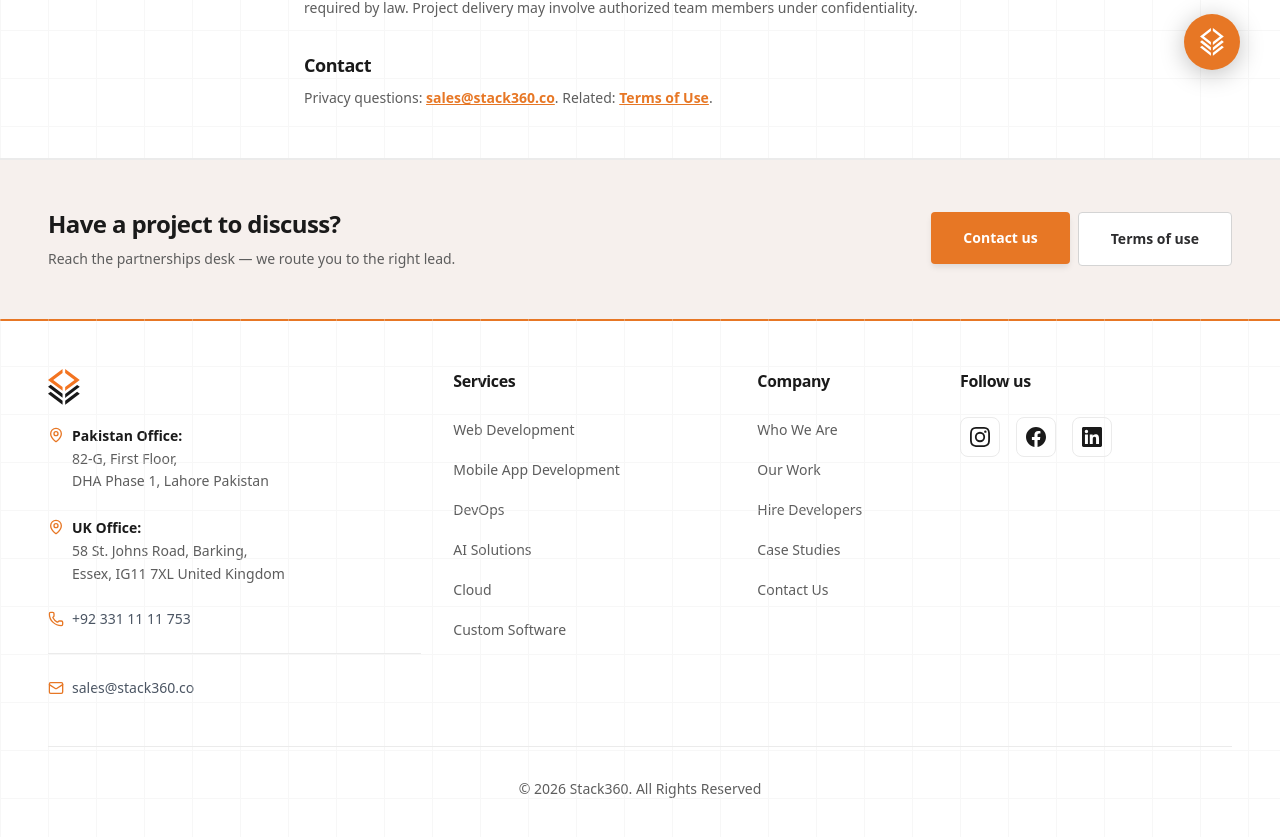
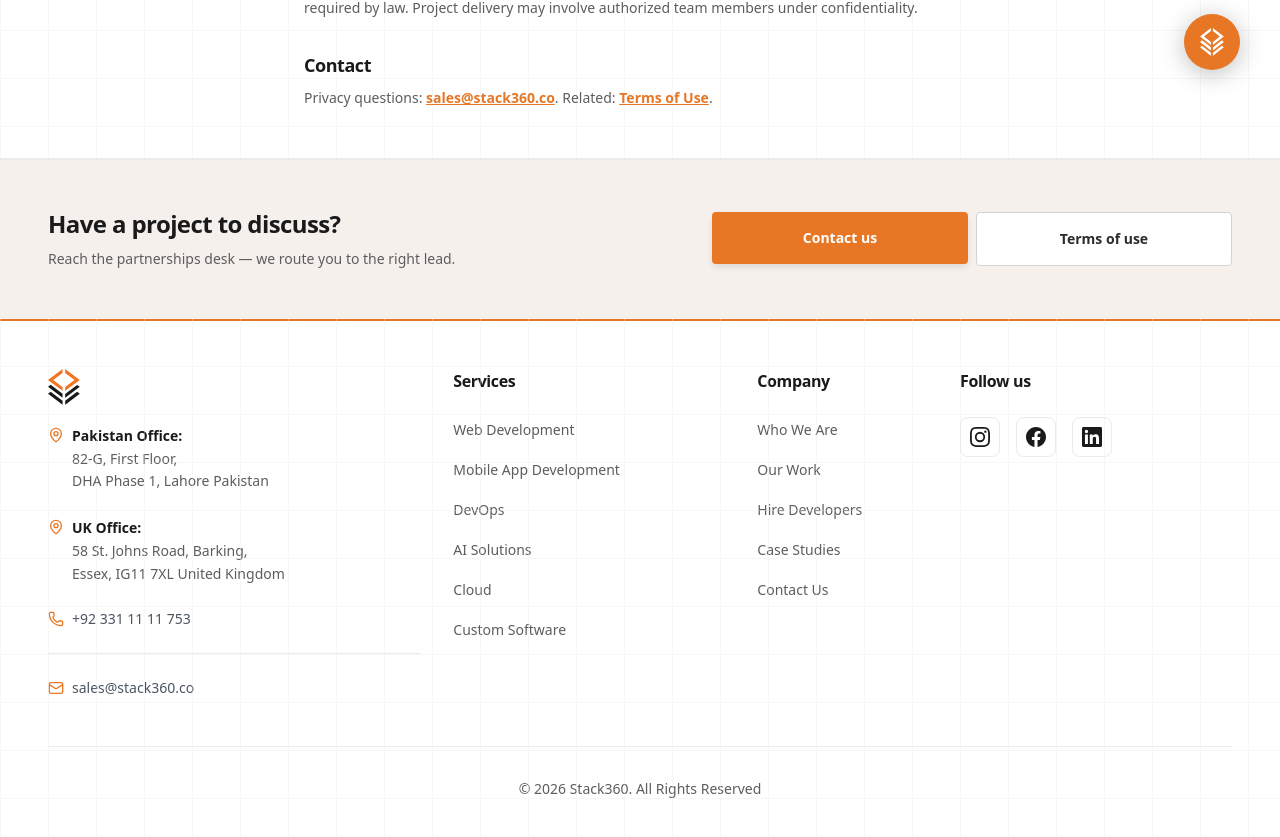
Before and after one commit to levi-dev-stack/stack360-website, a Next.js app: page /privacy in a window 1280 px wide. Shown: the part 690-1527 px from the top of the page. Built offline with nearby package versions, Linux system fonts and the light colour scheme.

Commit message:
fix: PageCTA alignment and button sizes

```diff
--- a/src/components/pages/landing/LandingCta/index.tsx
+++ /dev/null
@@ -1,37 +0,0 @@
-import Link from 'next/link';
-import { LANDING_CTA } from '@/constants/component/landing-data';
-
-export default function LandingCta() {
-  return (
-    <section className="site-section relative w-full overflow-hidden border-t border-neutral-800 bg-neutral-950 py-2xl">
-      <div
-        aria-hidden
-        className="pointer-events-none absolute -left-32 bottom-0 h-72 w-72 rounded-full bg-secondary/15 blur-[100px]"
-      />
-
-      <div className="site-container relative flex flex-col items-start justify-between gap-xl lg:flex-row lg:items-center">
-        <div className="max-w-3xl space-y-md">
-          <h2 className="text-balance text-3xl font-black tracking-tight text-neutral-50 md:text-4xl">
-            {LANDING_CTA.title}
-          </h2>
-          <p className="text-sm leading-relaxed text-neutral-400">{LANDING_CTA.description}</p>
-        </div>
-
-        <div className="flex flex-wrap gap-md">
-          <Link
-            href={LANDING_CTA.primary.href}
-            className="inline-flex min-w-52 items-center justify-center rounded-sm bg-primary px-xl py-md text-sm font-bold text-neutral-50 shadow-md transition-colors hover:bg-primary-dark"
-          >
-            {LANDING_CTA.primary.label}
-          </Link>
-          <Link
-            href={LANDING_CTA.secondary.href}
-            className="inline-flex min-w-52 items-center justify-center rounded-sm border border-neutral-600 px-xl py-md text-sm font-bold text-neutral-100 transition-colors hover:border-neutral-400"
-          >
-            {LANDING_CTA.secondary.label}
-          </Link>
-        </div>
-      </div>
-    </section>
-  );
-}
--- a/src/components/pages/landing/index.tsx
+++ b/src/components/pages/landing/index.tsx
@@ -3,10 +3,11 @@ import { Suspense } from 'react';
 import ClientsMarquee from '@/components/pages/landing/ClientsMarquee';
 import HeroSection from '@/components/pages/landing/HeroSection';
 import HorizontalWedgeTrack from '@/components/pages/landing/HorizontalWedge';
-import LandingCta from '@/components/pages/landing/LandingCta';
 import ProcessSection from '@/components/pages/landing/ProcessSection';
 import SectionSkeleton from '@/components/pages/landing/SectionSkeleton';
 import ServicesSection from '@/components/pages/landing/ServicesSection';
+import PageClosingCta from '@/components/shared/PageClosingCta';
+import { LANDING_CTA } from '@/constants/component/landing-data';
 import { MOCK_WEDGES } from '@/constants/component/wedge-data';
 
 const CaseStudiesSection = dynamic(() => import('@/components/pages/landing/CaseStudies'), {
@@ -45,7 +46,12 @@ export default function LandingPage() {
         <TestimonialsSection />
       </Suspense>
 
-      <LandingCta />
+      <PageClosingCta
+        title={LANDING_CTA.title}
+        description={LANDING_CTA.description}
+        primary={LANDING_CTA.primary}
+        secondary={LANDING_CTA.secondary}
+      />
     </div>
   );
 }
--- a/src/components/pages/what-we-build/CapabilityPage.tsx
+++ b/src/components/pages/what-we-build/CapabilityPage.tsx
@@ -14,6 +14,7 @@ import PageClosingCta from '@/components/shared/PageClosingCta';
 import PageHero from '@/components/shared/PageHero';
 import type { CapabilityPageData, CapabilitySlug } from '@/constants/component/what-we-build-data';
 import { breadcrumbJsonLd, faqPageJsonLd } from '@/lib/seo/json-ld';
+import { capitalize } from '@/utils/string';
 
 /** BrandIcon service slugs (short keys in SERVICE_ICONS). */
 const SERVICE_ICON: Record<CapabilitySlug, string> = {
@@ -188,7 +189,7 @@ export default function CapabilityPage({ data }: CapabilityPageProps) {
                   <span className="inline-flex items-center gap-sm rounded-md border border-neutral-200 bg-neutral-50 px-md py-sm shadow-sm">
                     <BrandIcon slug={slug} size={18} variant="tech" />
                     <span className="text-xs font-semibold text-neutral-800">
-                      {formatTechLabel(slug)}
+                      {capitalize(formatTechLabel(slug))}
                     </span>
                   </span>
                 </MotionStaggerItem>
--- a/src/components/shared/PageClosingCta/index.tsx
+++ b/src/components/shared/PageClosingCta/index.tsx
@@ -65,24 +65,29 @@ export default function PageClosingCta({
           variants={motionVariants(reduced, slideFromRight)}
           initial={false}
           animate={visible ? 'show' : 'hidden'}
-          className="flex flex-wrap gap-sm"
+          className="flex w-full flex-col gap-sm sm:w-auto sm:flex-row sm:flex-wrap sm:justify-end"
         >
-          <motion.div whileHover={reduced ? undefined : { scale: 1.03 }} whileTap={{ scale: 0.97 }}>
+          <motion.div
+            className="w-full sm:w-auto"
+            whileHover={reduced ? undefined : { scale: 1.03 }}
+            whileTap={{ scale: 0.97 }}
+          >
             <Link
               href={primary.href}
-              className="inline-block rounded-sm bg-primary px-xl py-md text-sm font-bold text-neutral-50 shadow-md transition-colors hover:bg-primary-dark focus-visible:outline-2 focus-visible:outline-offset-2 focus-visible:outline-primary"
+              className="block w-full rounded-sm bg-primary px-xl py-md text-center text-sm font-bold text-neutral-50 shadow-md transition-colors hover:bg-primary-dark focus-visible:outline-2 focus-visible:outline-offset-2 focus-visible:outline-primary sm:w-auto sm:min-w-64"
             >
               {primary.label}
             </Link>
           </motion.div>
           {secondary && (
             <motion.div
+              className="w-full sm:w-auto"
               whileHover={reduced ? undefined : { scale: 1.03 }}
               whileTap={{ scale: 0.97 }}
             >
               <Link
                 href={secondary.href}
-                className="inline-block rounded-sm border border-neutral-300 bg-neutral-50 px-xl py-md text-sm font-bold text-neutral-800 transition-colors hover:border-neutral-500 focus-visible:outline-2 focus-visible:outline-offset-2 focus-visible:outline-primary"
+                className="block w-full rounded-sm border border-neutral-300 bg-neutral-50 px-xl py-md text-center text-sm font-bold text-neutral-800 transition-colors hover:border-neutral-500 focus-visible:outline-2 focus-visible:outline-offset-2 focus-visible:outline-primary sm:w-auto sm:min-w-64"
               >
                 {secondary.label}
               </Link>
```
